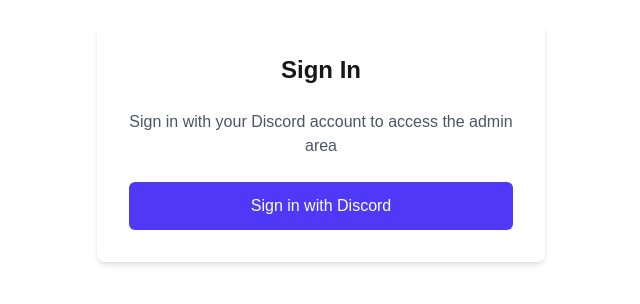
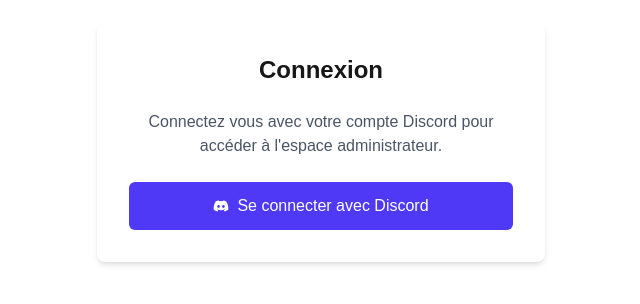
Before and after one commit to Wiibleyde/Portfolio, a Next.js app: page /auth/signin in a window 1280 px wide. Shown: the part 258-562 px from the top of the page, without its empty margins (319-959 px from the left). Built offline with nearby package versions, Linux system fonts and the light colour scheme; no server answers.

Commit message:
feat(auth): update SignInPage with French translations and Discord icon refactor(auth): streamline signIn callback and remove unnecessary comments chore: add react-icons dependency docs: add comprehensive AI coding agent instructions
Signed-off-by: Wiibleyde <nathan@bonnell.fr>

```diff
--- a/app/auth/signin/page.tsx
+++ b/app/auth/signin/page.tsx
@@ -1,12 +1,16 @@
+import { FaDiscord } from "react-icons/fa";
 import { signIn } from "@/auth";
 
 export default function SignInPage() {
     return (
         <div className="min-h-screen flex items-center justify-center">
             <div className="max-w-md w-full bg-white dark:bg-gray-800 rounded-lg shadow-md p-8">
-                <h1 className="text-2xl font-bold text-center mb-6">Sign In</h1>
+                <h1 className="text-2xl font-bold text-center mb-6">
+                    Connexion
+                </h1>
                 <p className="text-gray-600 dark:text-gray-400 text-center mb-6">
-                    Sign in with your Discord account to access the admin area
+                    Connectez vous avec votre compte Discord pour accéder à
+                    l&apos;espace administrateur.
                 </p>
                 <form
                     action={async () => {
@@ -18,7 +22,9 @@
                         type="submit"
                         className="w-full px-4 py-3 bg-indigo-600 text-white rounded-md hover:bg-indigo-700 transition-colors font-medium"
                     >
-                        Sign in with Discord
+                        <div className="flex items-center justify-center gap-2">
+                            <FaDiscord /> Se connecter avec Discord
+                        </div>
                     </button>
                 </form>
             </div>
--- a/auth.ts
+++ b/auth.ts
@@ -7,9 +7,7 @@
     callbacks: {
         ...authConfig.callbacks,
         async signIn({ account }) {
-            // Check if the user is logging in with Discord
             if (account?.provider === "discord" && account?.providerAccountId) {
-                // Check if user exists in database
                 const existingUser = await prisma.user.findUnique({
                     where: { discordId: account.providerAccountId },
                 });
@@ -21,13 +19,12 @@
                     return false; // Deny access - user not in database
                 }
             }
-            return true; // Allow access
+            return true;
         },
         async jwt({ token, account, profile }) {
             // Store Discord info in JWT token on first sign in
             if (account?.provider === "discord" && profile) {
                 token.discordId = account.providerAccountId;
-                // Discord profile data
                 const discordProfile = profile as {
                     global_name?: string;
                     username?: string;
@@ -36,7 +33,6 @@
                 };
                 token.username =
                     discordProfile.global_name || discordProfile.username;
-                // Construct Discord avatar URL
                 if (discordProfile.avatar && discordProfile.id) {
                     token.picture = `https://cdn.discordapp.com/avatars/${discordProfile.id}/${discordProfile.avatar}.png`;
                 }
@@ -44,7 +40,6 @@
             return token;
         },
         async session({ session, token }) {
-            // Add Discord info from token to session
             if (session.user) {
                 session.user.id = token.sub as string;
                 session.user.discordId = token.discordId as string;
--- a/lib/prisma.ts
+++ b/lib/prisma.ts
@@ -6,7 +6,6 @@
     prisma: PrismaClient | undefined;
 };
 
-// Prisma v7 requires an adapter for database connections
 const connectionString = process.env.DATABASE_URL ?? "";
 const pool = new pg.Pool({ connectionString });
 const adapter = new PrismaPg(pool);
--- a/package.json
+++ b/package.json
@@ -20,7 +20,8 @@
         "next-auth": "^5.0.0-beta.30",
         "pg": "^8.16.3",
         "react": "19.2.0",
-        "react-dom": "19.2.0"
+        "react-dom": "19.2.0",
+        "react-icons": "^5.5.0"
     },
     "devDependencies": {
         "@biomejs/biome": "2.2.0",
```
Also changed, not shown: 2 other files (tests, documents, lock files or other folders).
